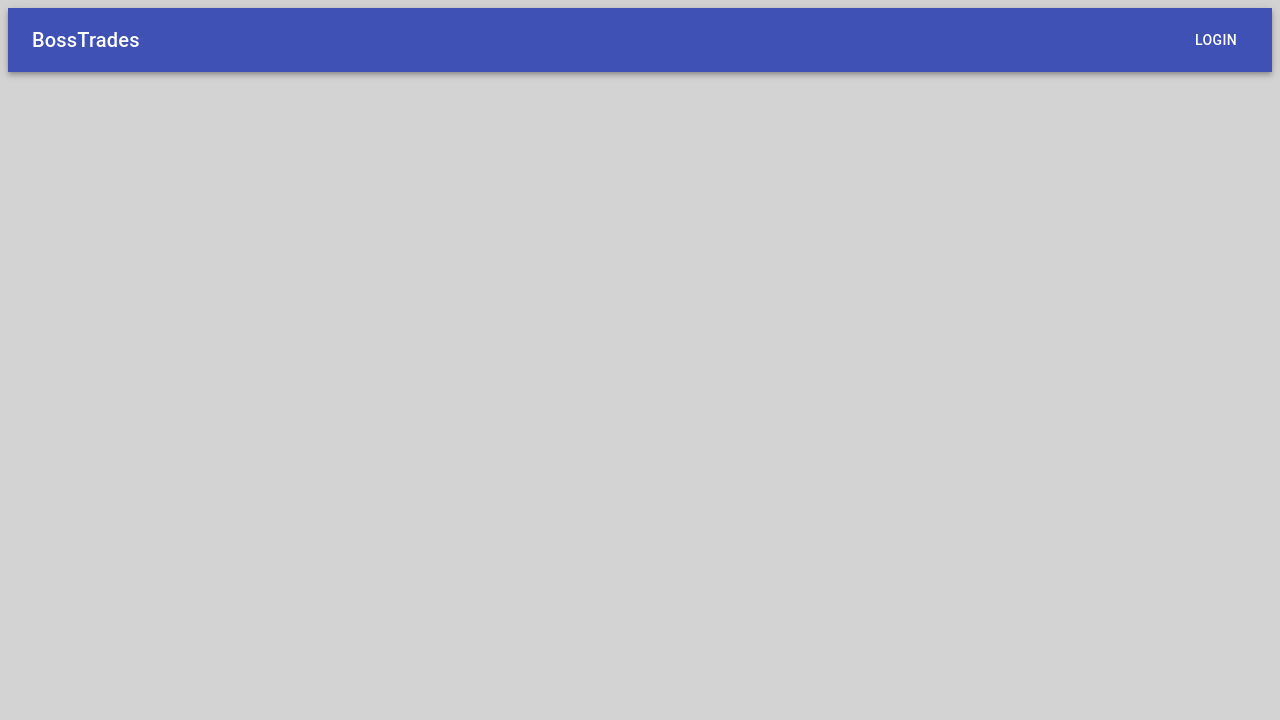
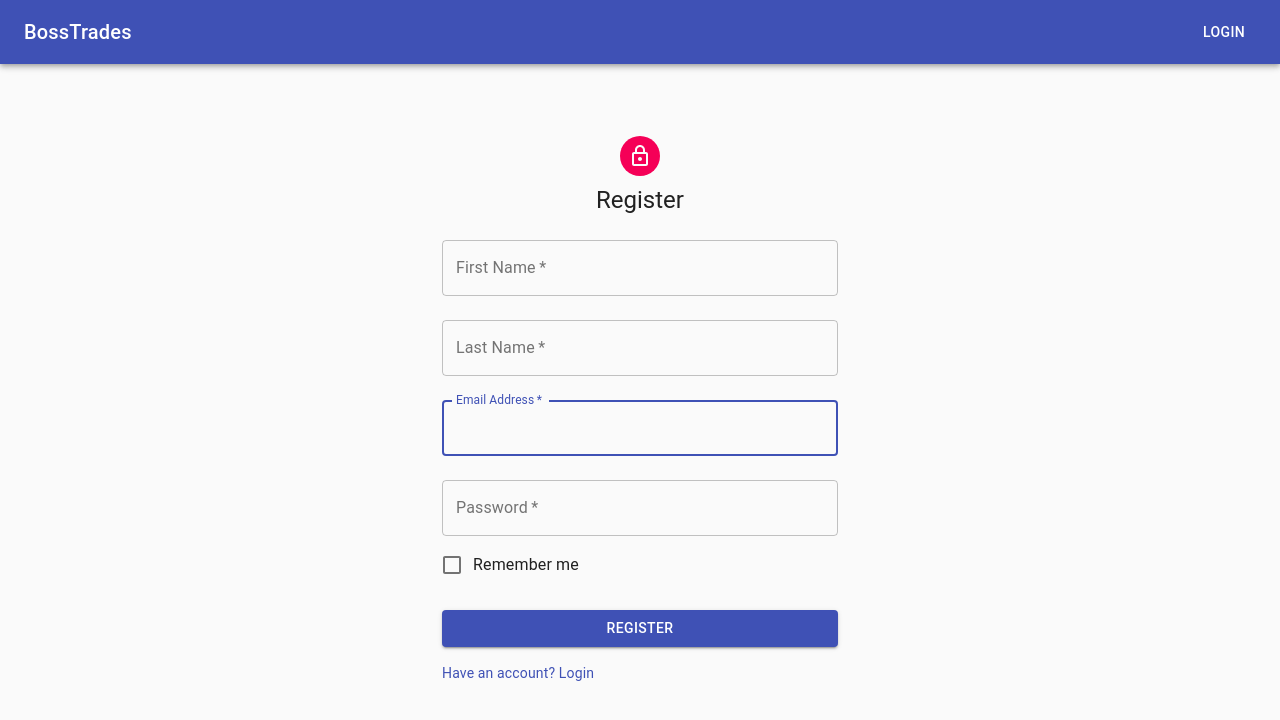
Before and after one commit to MichelleLucero/bosstrades, a React (Create React App) app in the folder client/: page /register in a window 1280 px wide. Shown: the top 720 px of the page. Built offline with nearby package versions, Linux system fonts and the light colour scheme.

Commit message:
setup frontend for register

```diff
--- a/client/src/App.js
+++ b/client/src/App.js
@@ -9,6 +9,7 @@ import TransactionPerson from './pages/TransactionPerson';
 import Login from './pages/Login';
 import Homepage from './pages/Homepage';
 import { AuthContextProvider } from './context/AuthContext';
+import Register from './pages/Register';
 
 const App = () => {
   return (
@@ -28,6 +29,7 @@ const App = () => {
             component={TransactionPerson}
           />
           <Route path='/login' component={Login} />
+          <Route path='/register' component={Register} />
         </Switch>
       </Router>
     </AuthContextProvider>
--- /dev/null
+++ b/client/src/pages/Register.js
@@ -0,0 +1,150 @@
+import React, { useState, useContext, useEffect } from 'react';
+import { useHistory } from 'react-router-dom';
+import Avatar from '@material-ui/core/Avatar';
+import Button from '@material-ui/core/Button';
+import CssBaseline from '@material-ui/core/CssBaseline';
+import TextField from '@material-ui/core/TextField';
+import FormControlLabel from '@material-ui/core/FormControlLabel';
+import Checkbox from '@material-ui/core/Checkbox';
+import Link from '@material-ui/core/Link';
+import Grid from '@material-ui/core/Grid';
+import Box from '@material-ui/core/Box';
+import LockOutlinedIcon from '@material-ui/icons/LockOutlined';
+import Typography from '@material-ui/core/Typography';
+import { makeStyles } from '@material-ui/core/styles';
+import Container from '@material-ui/core/Container';
+import { AuthContext } from '../context/AuthContext';
+
+const useStyles = makeStyles((theme) => ({
+  paper: {
+    marginTop: theme.spacing(8),
+    display: 'flex',
+    flexDirection: 'column',
+    alignItems: 'center',
+  },
+  avatar: {
+    margin: theme.spacing(1),
+    backgroundColor: theme.palette.secondary.main,
+  },
+  form: {
+    width: '100%', // Fix IE 11 issue.
+    marginTop: theme.spacing(1),
+  },
+  submit: {
+    margin: theme.spacing(3, 0, 2),
+  },
+}));
+
+const Register = () => {
+  const classes = useStyles();
+  const history = useHistory();
+  const [cred, setCred] = useState({
+    first_name: '',
+    last_name: '',
+    email: '',
+    password: '',
+  });
+  const { isAuthenticated, login } = useContext(AuthContext);
+
+  const onChange = (e) => setCred({ ...cred, [e.target.name]: e.target.value });
+
+  useEffect(() => {
+    if (isAuthenticated) {
+      history.push('/');
+    }
+  }, [isAuthenticated]);
+
+  const onSubmit = (e) => {
+    e.preventDefault();
+    if (cred.email === '' || cred.password === '') {
+      console.error('please fill in all fields');
+    } else {
+      login(cred);
+    }
+  };
+
+  return (
+    <Container component='main' maxWidth='xs'>
+      <CssBaseline />
+      <div className={classes.paper}>
+        <Avatar className={classes.avatar}>
+          <LockOutlinedIcon />
+        </Avatar>
+        <Typography component='h1' variant='h5'>
+          Register
+        </Typography>
+        <form onSubmit={onSubmit} className={classes.form} noValidate>
+          <TextField
+            variant='outlined'
+            margin='normal'
+            required
+            fullWidth
+            id='firstName'
+            label='First Name'
+            name='first_name'
+            autoComplete='given-name'
+            onChange={onChange}
+            autoFocus
+          />
+          <TextField
+            variant='outlined'
+            margin='normal'
+            required
+            fullWidth
+            id='lastName'
+            label='Last Name'
+            name='last_name'
+            autoComplete='family-name'
+            onChange={onChange}
+            autoFocus
+          />
+          <TextField
+            variant='outlined'
+            margin='normal'
+            required
+            fullWidth
+            id='email'
+            label='Email Address'
+            name='email'
+            autoComplete='email'
+            onChange={onChange}
+            autoFocus
+          />
+          <TextField
+            variant='outlined'
+            margin='normal'
+            required
+            fullWidth
+            name='password'
+            label='Password'
+            type='password'
+            id='password'
+            onChange={onChange}
+            autoComplete='current-password'
+          />
+          <FormControlLabel
+            control={<Checkbox value='remember' color='primary' />}
+            label='Remember me'
+          />
+          <Button
+            type='submit'
+            fullWidth
+            variant='contained'
+            color='primary'
+            className={classes.submit}
+          >
+            Register
+          </Button>
+          <Grid container>
+            <Grid item>
+              <Link to='/link'>{'Have an account? Login'}</Link>
+            </Grid>
+          </Grid>
+        </form>
+      </div>
+      <Box mt={8}>{/* <Copyright /> */}</Box>
+    </Container>
+  );
+};
+
+export default Register;
```
